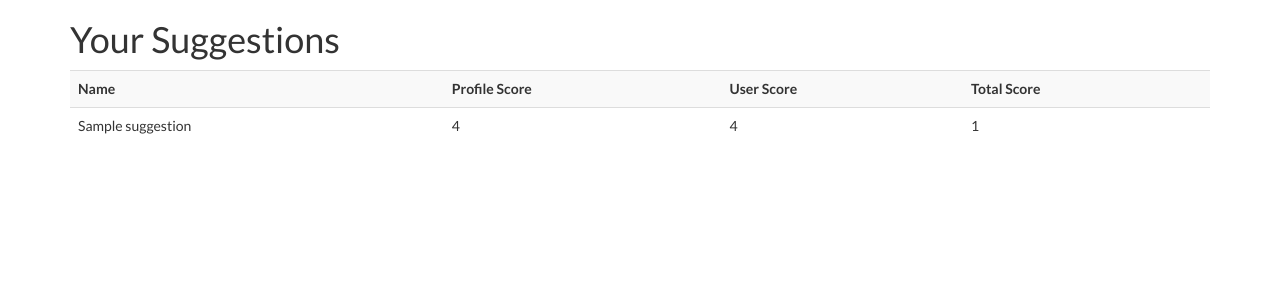
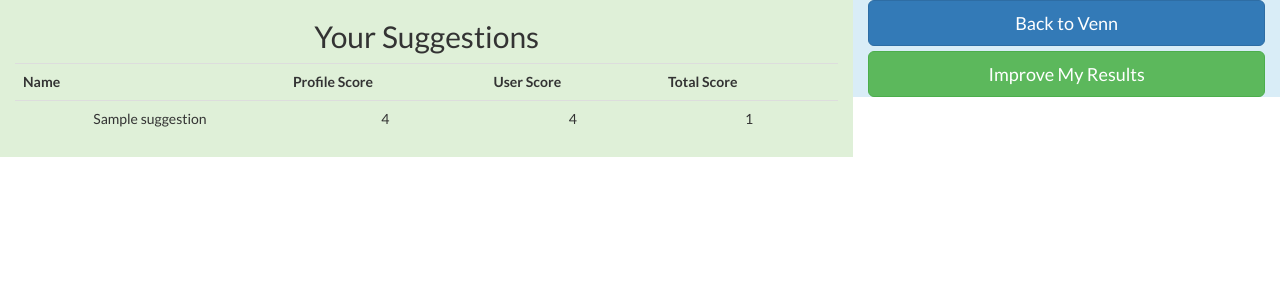
Before and after one commit to kumquatexpress/Venn, a Flask app: template templates/users/details.html in a window 1280 px wide. Shown: the top 300 px of the page. Run offline with Flask 2, Linux system fonts and the light colour scheme; the template is opened without the code that fills it: most values are stand-ins (such as "Sample title", 1, 10 or a date in 2020); parts of the project's set-up code (start-up, migrations or seed data) failed here and were passed over; some libraries are stand-ins or nearby versions.

Commit message:
style results page

```diff
--- a/static/stylesheets/style.css
+++ b/static/stylesheets/style.css
@@ -280,3 +280,7 @@
 input[type=range]:focus::-webkit-slider-runnable-track {
     background: #ccc;
 }
+
+.borderless td {
+    border: none;
+}
--- a/templates/users/details.html
+++ b/templates/users/details.html
@@ -1,9 +1,9 @@
 {% extends "base.html" -%}
 {% block content %}
 <title>Your Suggestions</title>
-<div class="container">
-    <h1>Your Suggestions</h1>
-    <table class="table table-striped">
+<div class="container bg-success col-sm-8" style="text-align:center;">
+    <h2>Your Suggestions</h2>
+    <table class="table borderless">
         <tr>
             <th>Name</th>
             <th>Profile Score</th>
@@ -28,4 +28,7 @@
         {% endfor %}
     </table>
 </div>
+<div class="container bg-info col-sm-4">
+<a href="/" class="btn btn-primary btn-lg btn-block">Back to Venn</a>
+<a href="/quiz" class="btn btn-success btn-lg btn-block">Improve My Results</a>
 {% endblock %}
```
Also changed, not shown: 1 other file.
